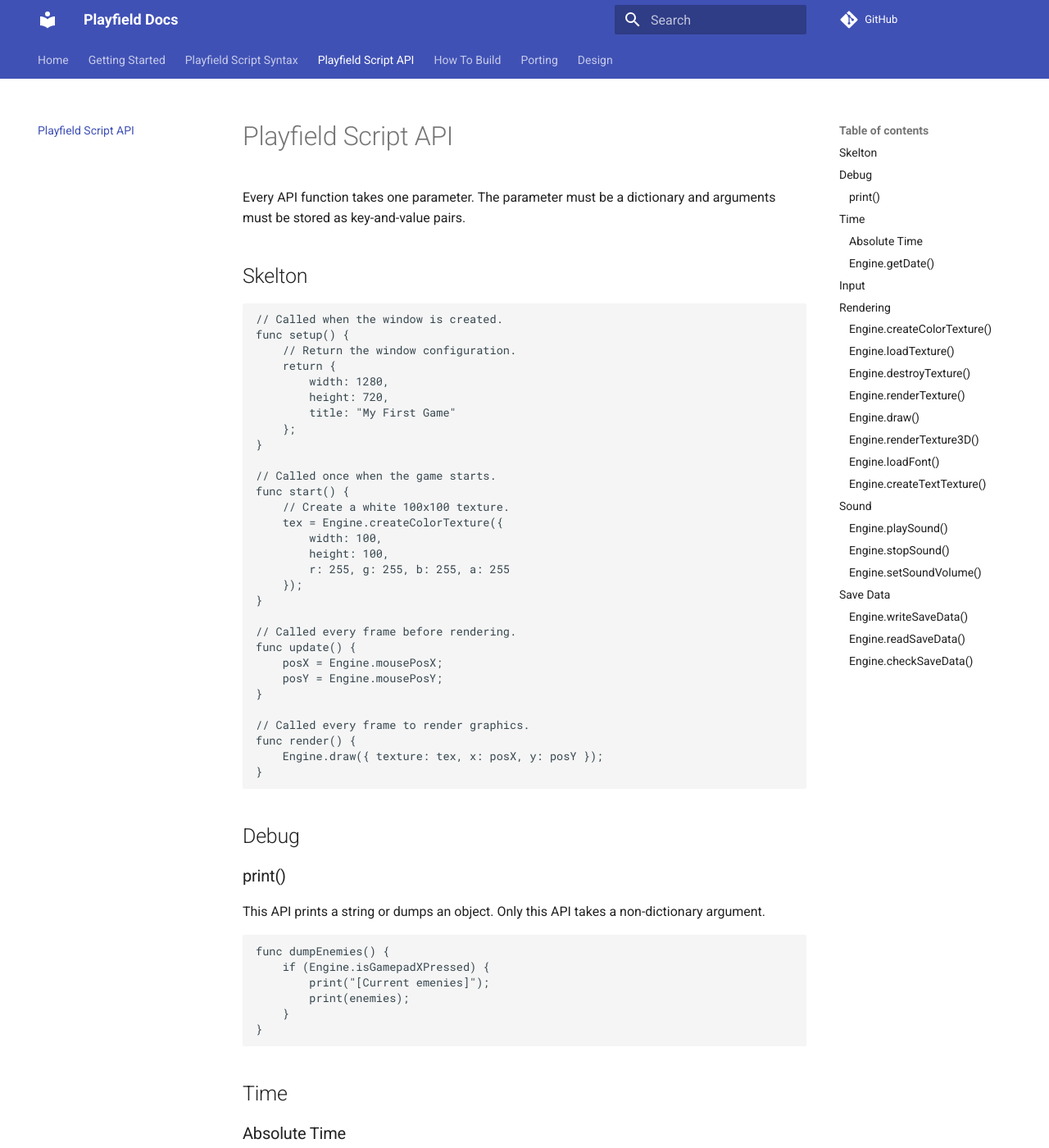
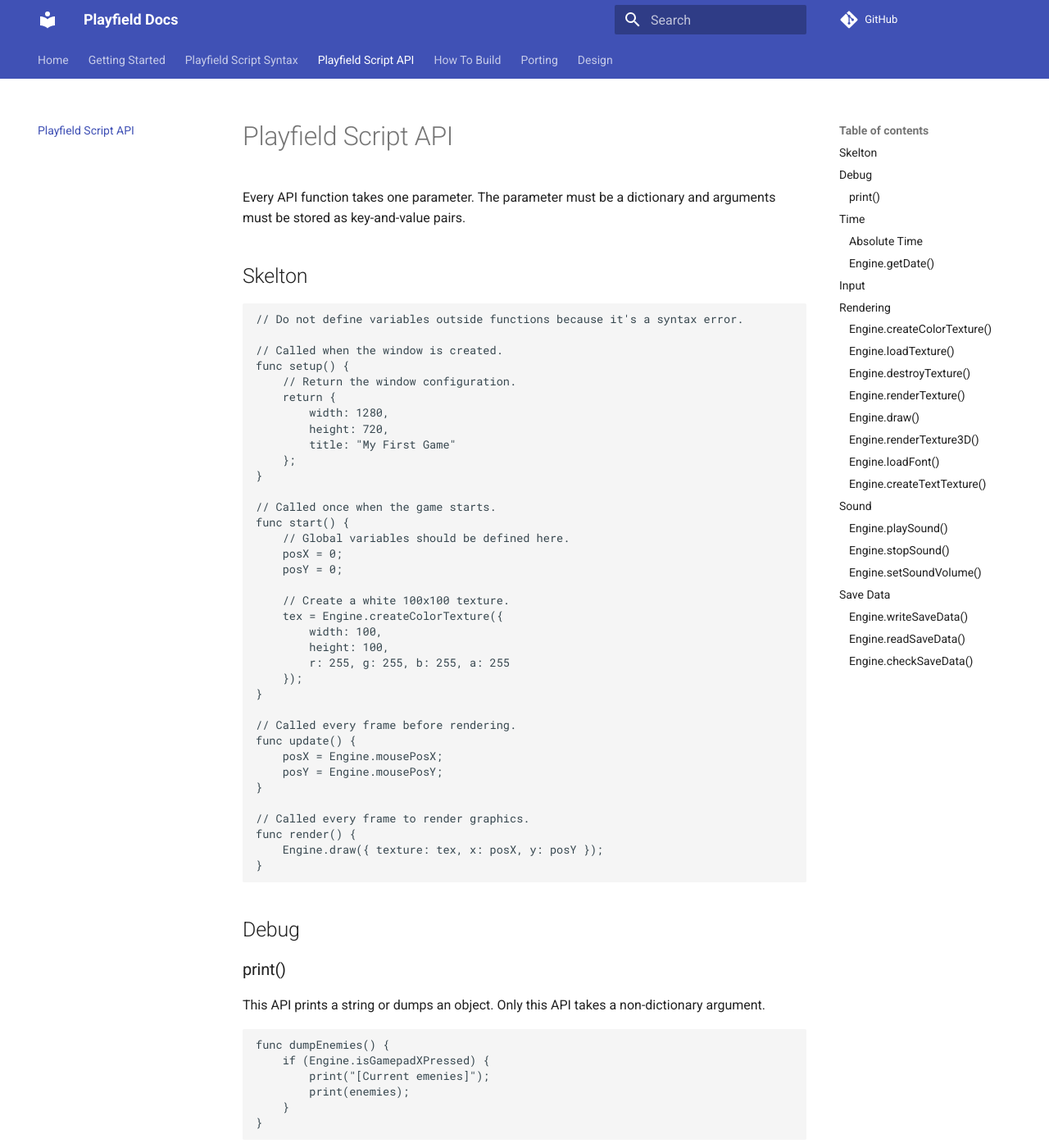
Before and after one commit to awemorris/PlayfieldEngine, an MkDocs documentation site: the page built from docs/mkdocs-en/docs/api.md, in a window 1280 px wide and 1400 px high. Shown: the whole window at 82% size. Built offline with MkDocs 1.6.1 and Material for MkDocs 9.7.7, drawn with Linux system fonts in a browser that asks for light colours; comment, search, counter and statistics services are not loaded.

Commit message:
Update NoctLang

````diff
--- a/docs/mkdocs-en/docs/api.md
+++ b/docs/mkdocs-en/docs/api.md
@@ -7,6 +7,8 @@
 ## Skelton
 
 ```
+// Do not define variables outside functions because it's a syntax error.
+
 // Called when the window is created.
 func setup() {
     // Return the window configuration.
@@ -19,6 +21,10 @@
 
 // Called once when the game starts.
 func start() {
+    // Global variables should be defined here.
+    posX = 0;
+    posY = 0;
+
     // Create a white 100x100 texture.
     tex = Engine.createColorTexture({
         width: 100,
````
Also changed, not shown: docs/mkdocs-en/docs/syntax.md (+2 -1 lines), docs/mkdocs-ja/docs/syntax.md (+2 -1 lines).
